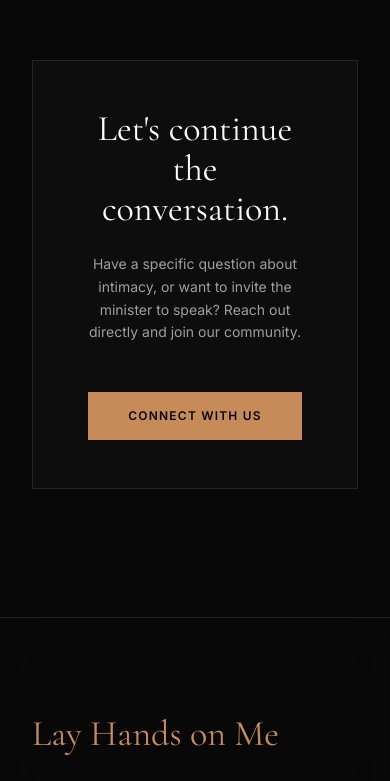
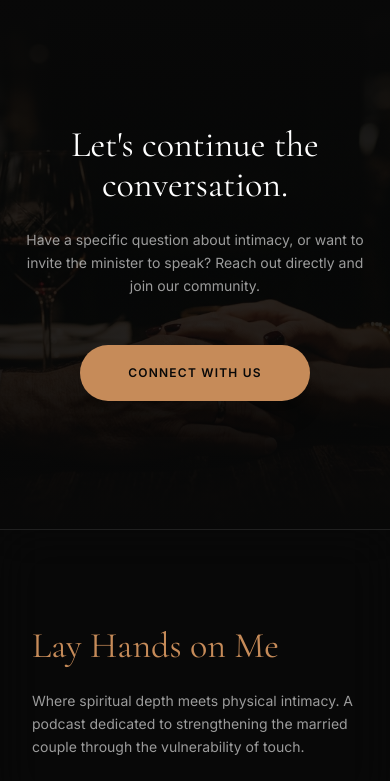
Before and after one commit to EumelDotDev/LayHandsOnMe, a Next.js app: page / in a window 390 px wide. Shown: the part 5017-5798 px from the top of the page. Built offline with nearby package versions, Linux system fonts and the light colour scheme.

Commit message:
add Home link to navbar and replace text-based connect banner with image-enhanced section

```diff
--- a/src/app/page.tsx
+++ b/src/app/page.tsx
@@ -196,16 +196,23 @@ export default function Home() {
       </section>
 
       {/* Connect CTA Banner */}
-      <section className="pt-16 pb-32 px-8 md:px-16">
-        <div className="max-w-6xl mx-auto w-full bg-white/[0.02] border border-white/10 p-12 md:p-24 text-center relative overflow-hidden group hover:border-caramel/40 transition-colors duration-500">
-          <div className="absolute inset-0 bg-gradient-to-t from-caramel/5 to-transparent z-0 opacity-0 group-hover:opacity-100 transition-opacity duration-500"></div>
-          <div className="relative z-10 flex flex-col items-center">
-            <h2 className="font-serif text-4xl md:text-6xl font-light mb-6">Let's continue the conversation.</h2>
-            <p className="font-sans text-sm text-white/60 mb-12 max-w-xl mx-auto leading-relaxed">Have a specific question about intimacy, or want to invite the minister to speak? Reach out directly and join our community.</p>
-            <Link href="/connect" className="inline-block bg-caramel hover:bg-white text-black px-10 py-4 font-sans text-xs uppercase tracking-widest font-semibold transition-colors">
-              Connect With Us
-            </Link>
-          </div>
+      <section className="relative w-full py-32 md:py-48 flex items-center justify-center overflow-hidden border-t border-white/5">
+        <div className="absolute inset-0 z-0">
+          <Image
+            src="/cta_banner.jpg"
+            alt="Let's continue the conversation"
+            fill
+            className="object-cover object-center opacity-40 mix-blend-luminosity"
+          />
+          <div className="absolute inset-0 bg-gradient-to-t from-black via-black/60 to-black"></div>
+        </div>
+
+        <div className="relative z-10 flex flex-col items-center text-center px-4 max-w-3xl mx-auto">
+          <h2 className="font-serif text-4xl md:text-6xl font-light mb-6 text-white">Let's continue the conversation.</h2>
+          <p className="font-sans text-sm md:text-base text-white/60 mb-12 max-w-xl mx-auto leading-relaxed">Have a specific question about intimacy, or want to invite the minister to speak? Reach out directly and join our community.</p>
+          <Link href="/connect" className="inline-block bg-caramel hover:bg-white text-black px-12 py-5 rounded-full font-sans text-xs uppercase tracking-widest font-semibold transition-colors shadow-xl">
+            Connect With Us
+          </Link>
         </div>
       </section>
     </div>
--- a/src/components/Navbar.tsx
+++ b/src/components/Navbar.tsx
@@ -13,6 +13,7 @@ export default function Navbar() {
         </div>
       </Link>
       <nav className="hidden lg:flex gap-10 font-sans tracking-widest text-[11px] uppercase opacity-80">
+        <Link href="/" className="hover:text-caramel hover:opacity-100 transition-colors">Home</Link>
         <Link href="/episodes" className="hover:text-caramel hover:opacity-100 transition-colors">Episodes</Link>
         <Link href="/about" className="hover:text-caramel hover:opacity-100 transition-colors">About</Link>
         <Link href="/connect" className="hover:text-caramel hover:opacity-100 transition-colors">Connect</Link>
```
Also changed, not shown: public/cta_banner.jpg (added).
